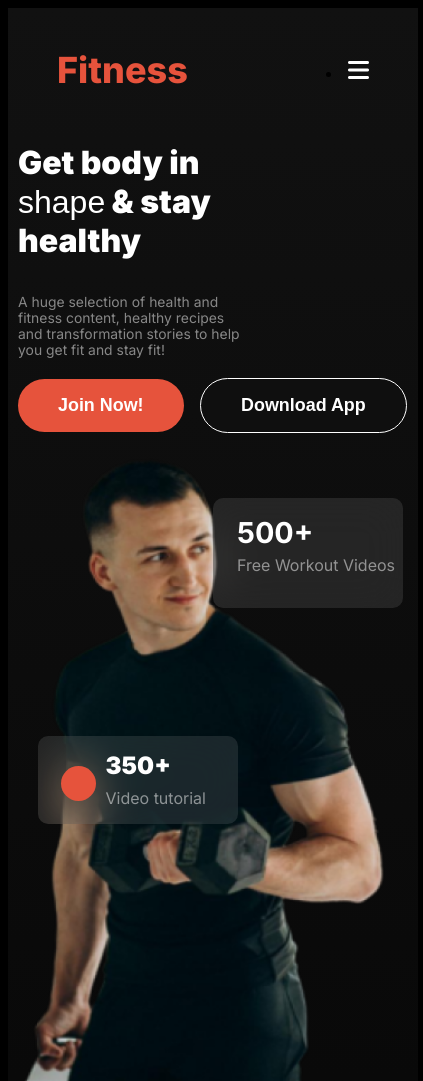
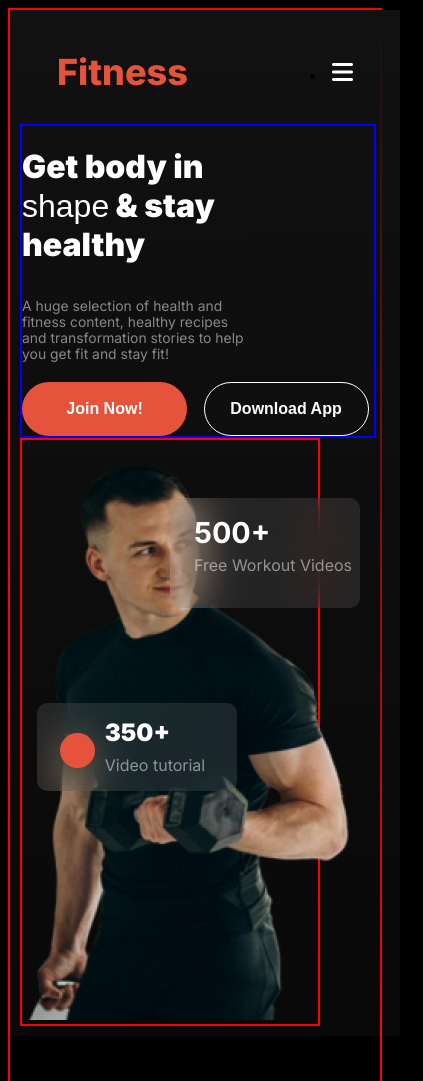
Before and after one commit to ashraful2871/assignment-2, a plain HTML site: page index.html in a window 390 px wide. Shown: the top 1081 px of the page, 423 px wide, since content can reach past the window. Drawn offline with Linux system fonts and the light colour scheme; a web font is replaced by a local one.

Commit message:
check for responsive for mobile

```diff
--- a/index.html
+++ b/index.html
@@ -37,11 +37,14 @@
                     help you get fit and stay fit!
                 </p>
                 <p class="for-mobile">
-                    A huge selection of health and <br>fitness content, healthy recipes <br>and transformation stories to
+                    A huge selection of health and <br>fitness content, healthy recipes <br>and transformation stories
+                    to
                     help <br>you get fit and stay fit!
                 </p> <br>
-                <button class="btn">Join <span class="club">Club</span> Now!</button>
-                <button class="btn" id="btn-container">Download App</button>
+
+                <button>Join <span class="club">Club</span> Now!</button>
+                <button class="btn-container">Download App</button>
+
             </div>
             <div class="banner-img-container">
                 <div>
@@ -104,7 +107,8 @@
                     Mile Easily
                 </h1>
                 <p class="color-white-half">
-                    We believe fitness should be accessible to everyone, <br>everywhere, regardless of income or access to a gym. With <br>hundreds of professional workouts.
+                    We believe fitness should be accessible to everyone, <br>everywhere, regardless of income or access
+                    to a gym. With <br>hundreds of professional workouts.
                 </p>
                 <button>Join Now</button>
             </div>
--- a/style/style.css
+++ b/style/style.css
@@ -57,7 +57,8 @@ button {
 .color-white-half {
     color: #FFFFFF80;
 }
-.for-mobile{
+
+.for-mobile {
     display: none;
 }
 
@@ -106,10 +107,11 @@ button {
 }
 
 .banner-description button {
-    padding: 16px 40px 16px 40px;
+    width: 224px;
+    height: 54px;
 }
 
-#btn-container {
+.btn-container {
     background-color: #0F0F0F;
     margin-left: 12px;
     border: 1px solid white;
@@ -251,10 +253,13 @@ button {
 /* mobile phone responsive style */
 @media screen and (max-width:576px) {
 
-    body{
+    body {
         /* padding: 2px; */
-        width: 100%;
+        border: 2px solid red;
+        /* width: 90%; */
+
     }
+
     .nav-section {
         width: 80%;
 
@@ -278,14 +283,26 @@ button {
 
     }
 
-    .banner-img-container img {
-        width: 100%;
+    .banner-img-container {
+        width: 80%;
+        border: 2px solid red;
+    }
+
+    .banner-description {
+        width: 95%;
+        border: 2px solid blue;
+    }
+    .banner-description button {
+        width: 165px;
+        font-size: 1rem;
+        /* height: 26px; */
     }
 
     .banner-description h1 {
         font-size: 2rem;
     }
-    .banner-description p{
+
+    .banner-description p {
         font-size: .87rem;
     }
 
@@ -296,10 +313,12 @@ button {
     header {
         width: 100%;
     }
-    .for-pc{
+
+    .for-pc {
         display: none;
     }
-    .for-mobile{
+
+    .for-mobile {
         display: inline-block;
     }
 
@@ -336,28 +355,38 @@ button {
     }
 
     .habits-section {
-        width: 100%;
+        width: 80%;
+        /* margin: 0 auto; */
         margin-left: 25px;
     }
-    .habits-section h1{
+
+    .habits-section h1 {
         font-size: 2rem;
     }
-    .habits-section p{
+
+    .habits-section p {
         font-size: .87rem;
     }
 
     .habit-description {
         flex-direction: column;
     }
-    .run-section{
+
+    .run-section {
         flex-direction: column;
         width: 80%;
         text-align: center;
         gap: 35px;
         padding: 30px;
-        margin-left: 20px;
+        /* margin-left: 20px; */
     }
-    .run-img img{
+
+    .run-img img {
         width: 100%;
     }
+
+    .habits-section {
+        border: 2px solid red;
+    }
+
 }
```
